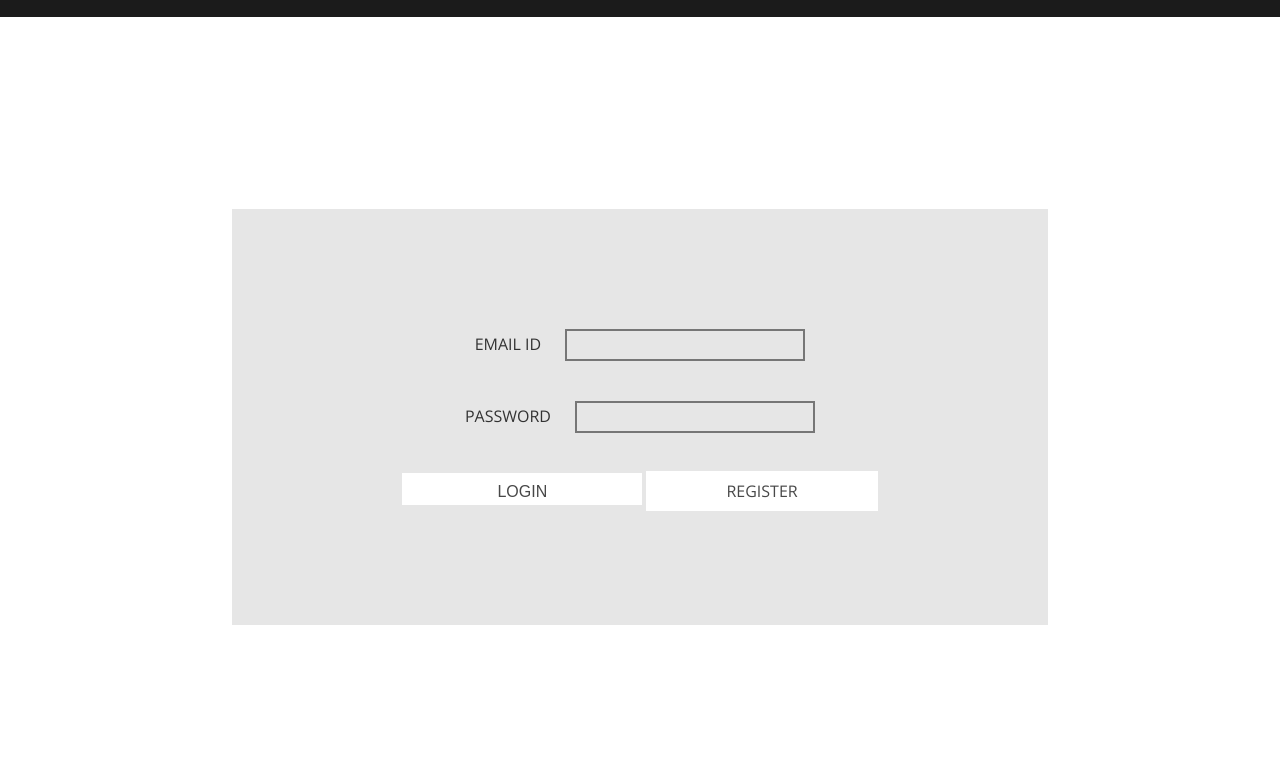
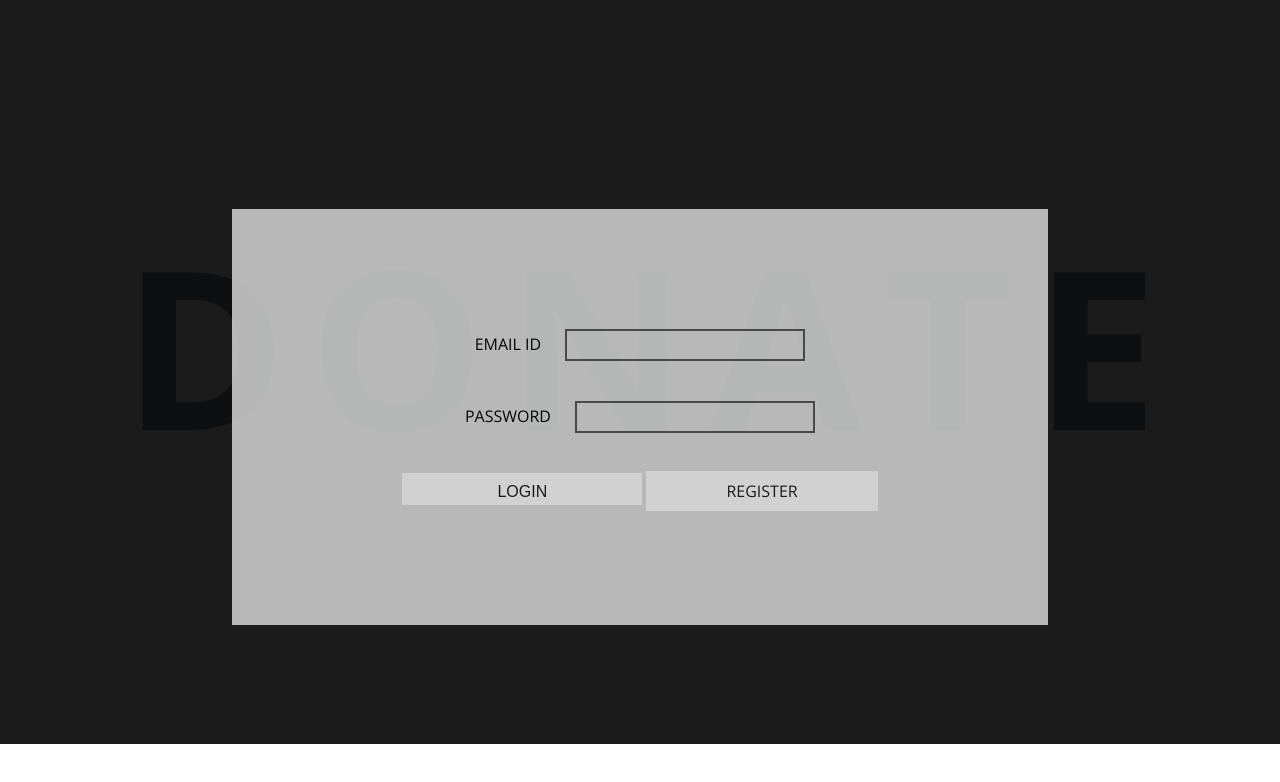
Before and after one commit to manojmkdev/donera, a plain HTML site: page login.html in a window 1280 px wide. Shown: the part 56-838 px from the top of the page. Drawn offline with nearby package versions, Linux system fonts and the light colour scheme; the site is published under a folder, as on GitHub Pages, so addresses that start at the root find nothing; a web font is replaced by a local one.

Commit message:
Update login.css

```diff
--- a/login.css
+++ b/login.css
@@ -34,7 +34,7 @@ nav{
     color: #fff;
 }
 header{
-    background-image: url("/img/bg.png");
+    background-image: url("./img/bg.png");
     height: 100vh;
     background-position: center;
     background-size: contain;
```
